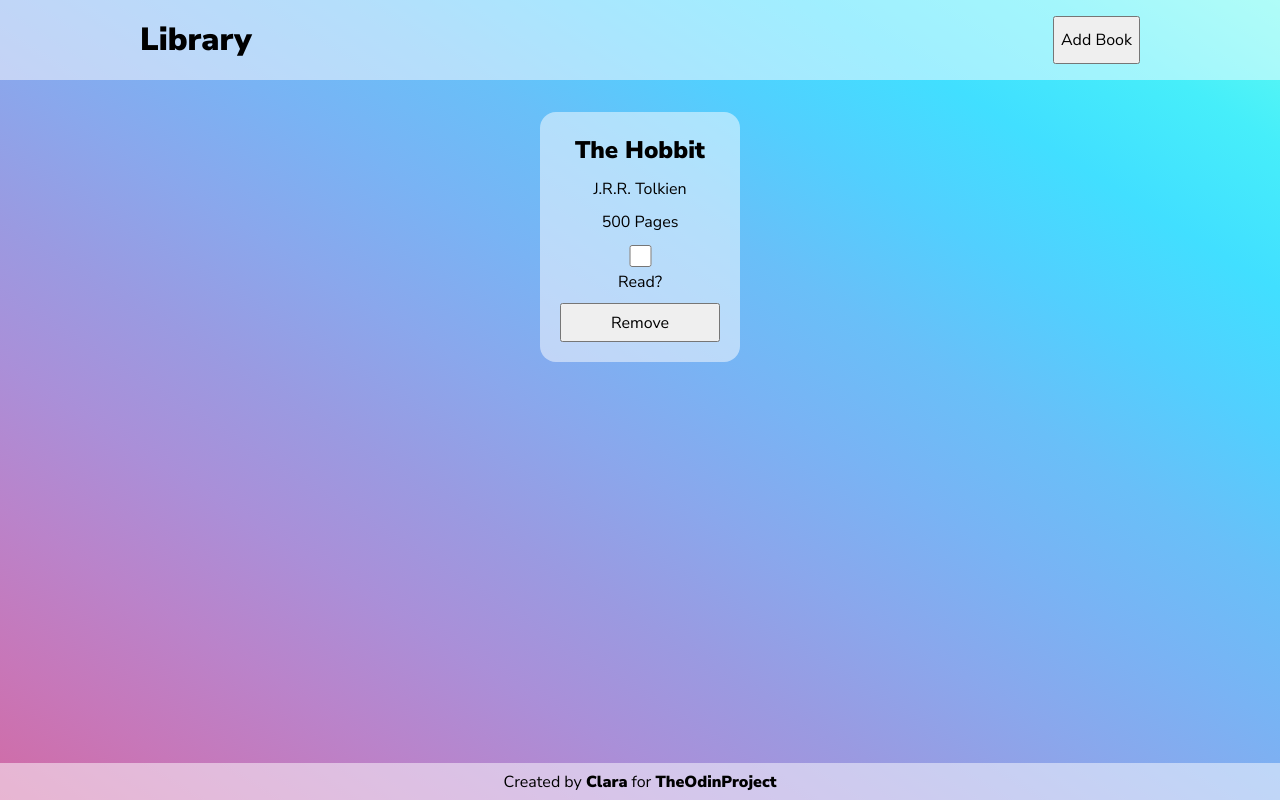
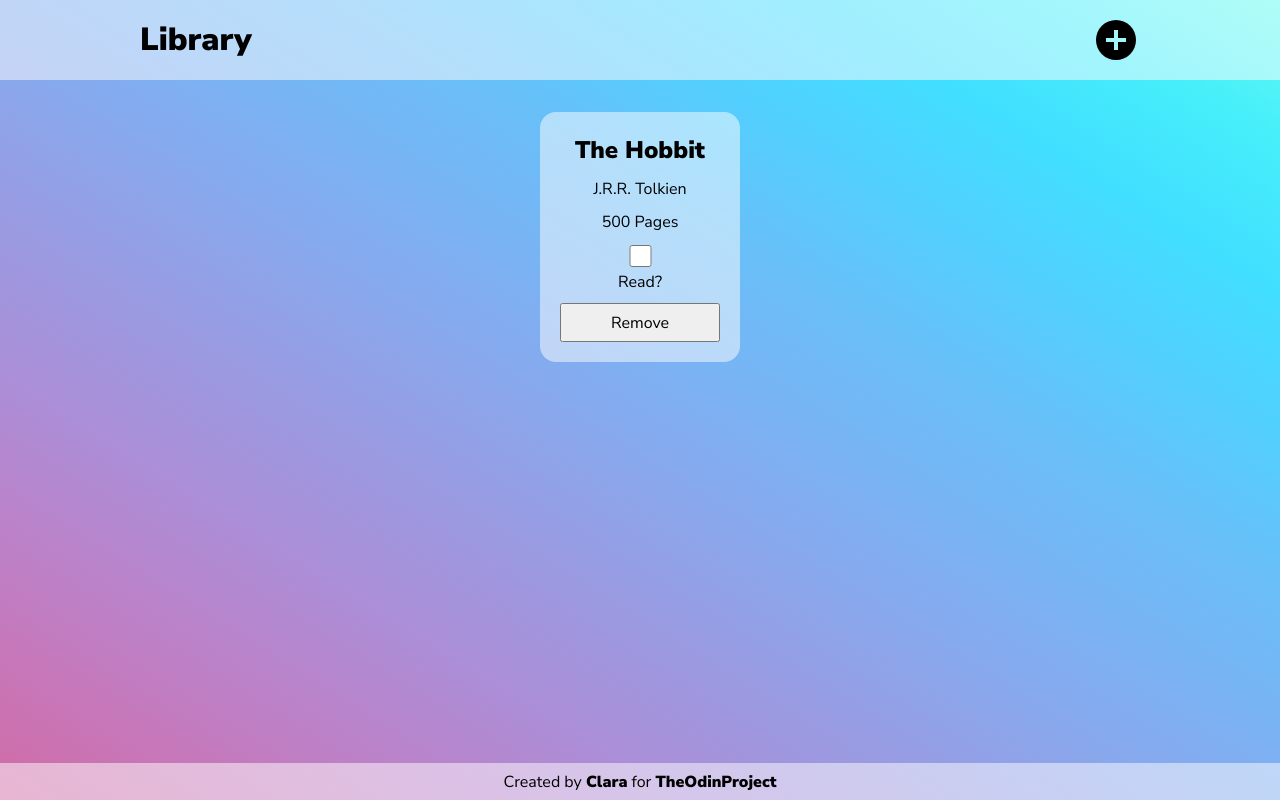
Before and after one commit to ClaraSmyth/library, a plain HTML site: page index.html in a window 1280 px wide. Drawn offline with Linux system fonts and the light colour scheme.

Commit message:
Added icons to buttons

```diff
--- a/index.html
+++ b/index.html
@@ -13,7 +13,7 @@
     <header class="header">
         <div class="header-container">
             <h1 class="header-title">Library</h1>
-            <button class="header-btn">Add Book</button>
+            <button class="header-btn"><img class="header-btn-svg" src="./icons/plus-circle.svg" alt=""></button>
         </div>
     </header>
     <main class="main">
@@ -28,7 +28,7 @@
     </main>
     <section class="form-modal">
         <form class="book-form" id="book-form">
-            <a class="book-form-close" href="#">x</a>
+            <a class="book-form-close" href="#"><img class="book-form-close-svg" src="./icons/close-thick.svg" alt=""></a>
             <fieldset class="book-form-fieldset">
                 <label for="book-form-name">Book Name</label>
                 <input type="text" id="book-form-name" name="book-form-name" required>
--- a/styles.css
+++ b/styles.css
@@ -27,6 +27,25 @@ body {
     gap: 1rem;
     width: 100%;
     max-width: 1000px;
+}
+
+.header-btn {
+    border: none;
+    border-radius: 50%;
+    padding: 0;
+    background: none;
+    min-width: 48px;
+}
+
+.header-btn-svg {
+    width: 100%;
+    filter: invert(0);
+    transition: transform 250ms;
+}
+
+.header-btn:hover .header-btn-svg {
+    filter: invert(1);
+    transform: scale(1.2);
 }
 
 /*####################################
@@ -89,6 +108,10 @@ body {
     right: 0.5rem;
 }
 
+.book-form-close:hover {
+    filter: invert(0.5) sepia(1) saturate(100);
+}
+
 .book-form-fieldset {
     border: none;
     display: flex;
```
